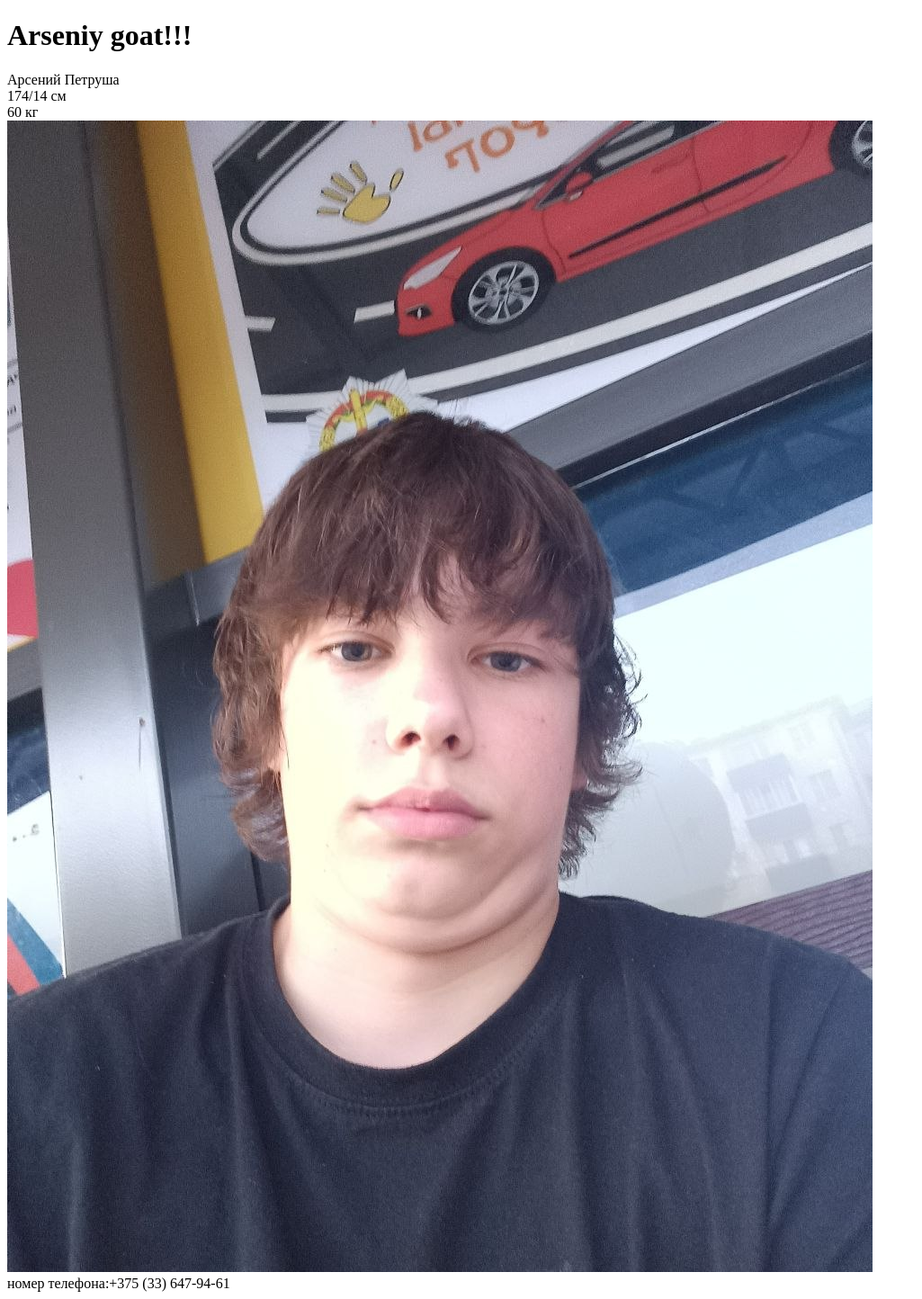
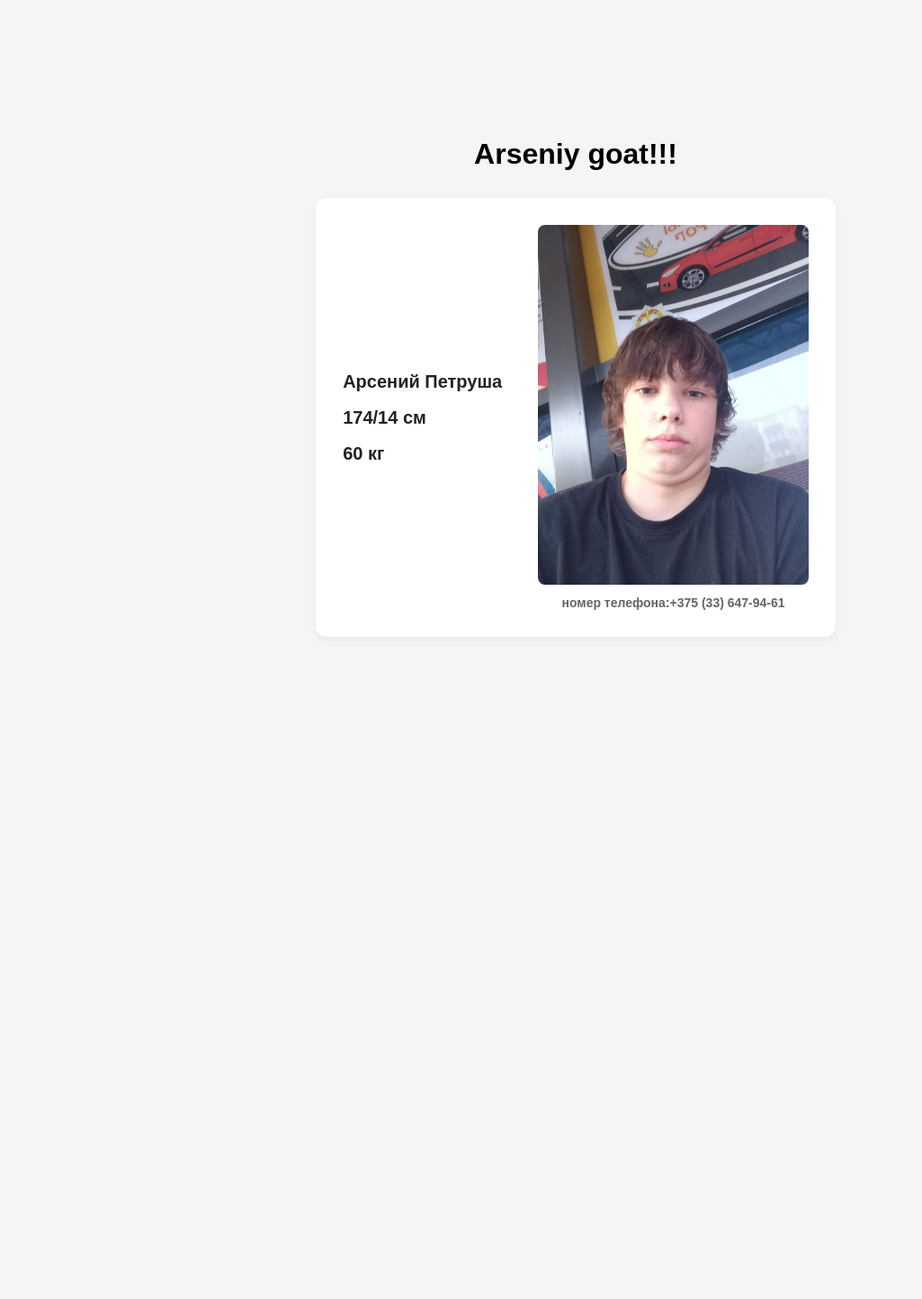
Before and after one commit to denisforis311-pixel/arseniy-goat, a Flask app: template templates/arseniy.html in a window 1280 px wide. Shown: the whole page at 90% size, without its empty margins (0-1025 px from the left). After the commit the page ends 678 px from the top, so only its background shows below. Run offline with Flask 3, Linux system fonts and the light colour scheme; the template is opened without the code that fills it, so the values that code supplies are empty.

Commit message:
Add files via upload

```diff
--- a/templates/arseniy.html
+++ b/templates/arseniy.html
@@ -5,20 +5,28 @@
     <meta name="viewport" content="width=device-width, initial-scale=1.0">
     <title>Arseniy Goat</title>
 </head>
-<body>
-    <h1>Arseniy goat!!!</h1>
 
-    <div class="content-container">
-        <div class="info-list">
+<body style="margin: 0; padding: 20px; font-family: sans-serif; display: flex; flex-direction: column; align-items: center; justify-content: center; min-height: 100vh; background-color: #f5f5f5;">
+
+    <h1 style="margin-bottom: 30px;">Arseniy goat!!!</h1>
+
+
+    <div class="content-container" style="display: flex; flex-direction: row; align-items: center; justify-content: center; gap: 40px; background: white; padding: 30px; border-radius: 12px; box-shadow: 0 4px 10px rgba(0,0,0,0.05);">
+
+        <div class="info-list" style="font-size: 20px; line-height: 2; font-weight: bold; color: #222222;">
             <div class="info-item">Арсений Петруша</div>
             <div class="info-item">174/14 см</div>
             <div class="info-item">60 кг</div>
         </div>
 
-        <div class="photo-wrapper">
-            <img src="/get-photo" alt="Arseniy Goat">
-            <div class="phone-number">номер телефона:+375 (33) 647-94-61</div>
+
+        <div class="photo-wrapper" style="display: flex; flex-direction: column; align-items: center;">
+
+            <img src="/get-photo" alt="Arseniy Goat" style="max-width: 100%; max-height: 50vh; object-fit: contain; border-radius: 8px;">
+            <div class="phone-number" style="margin-top: 12px; font-size: 14px; color: #666666; font-weight: bold;">номер телефона:+375 (33) 647-94-61</div>
         </div>
+
     </div>
+
 </body>
 </html>
```
